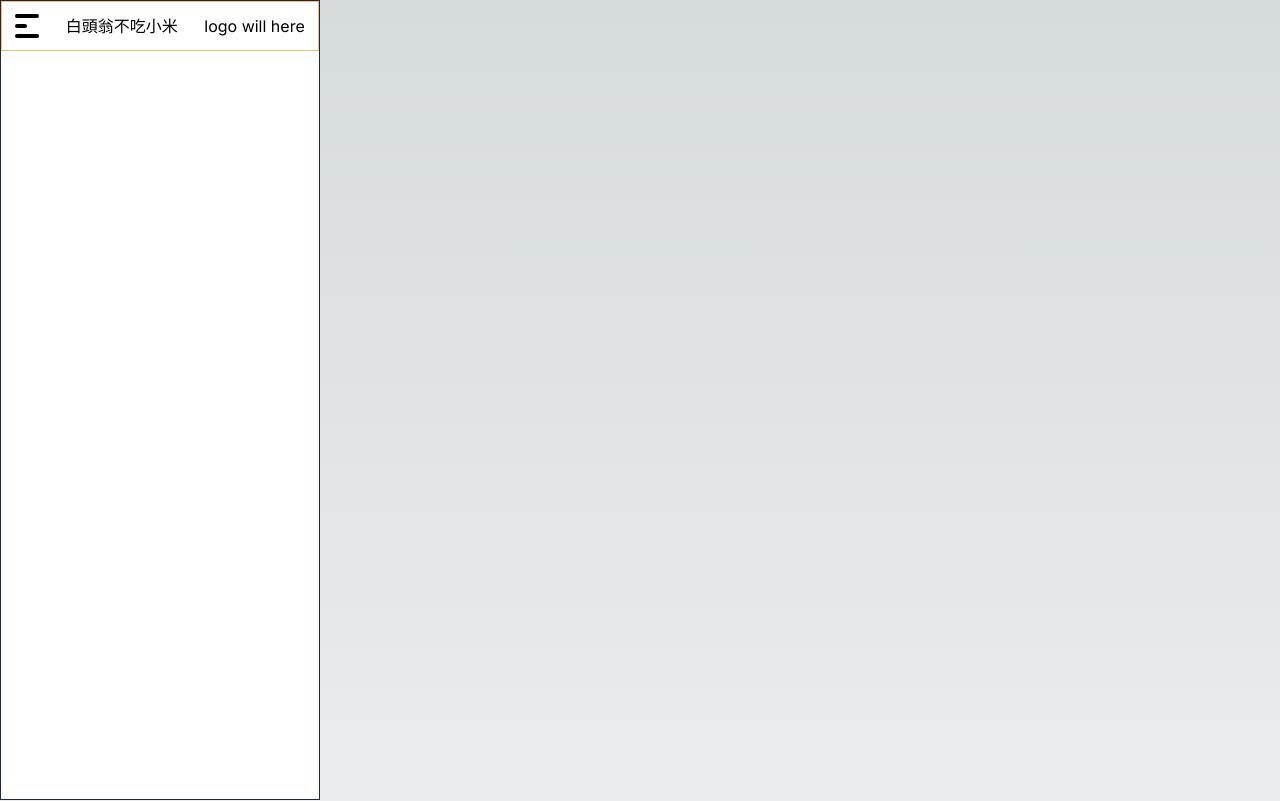
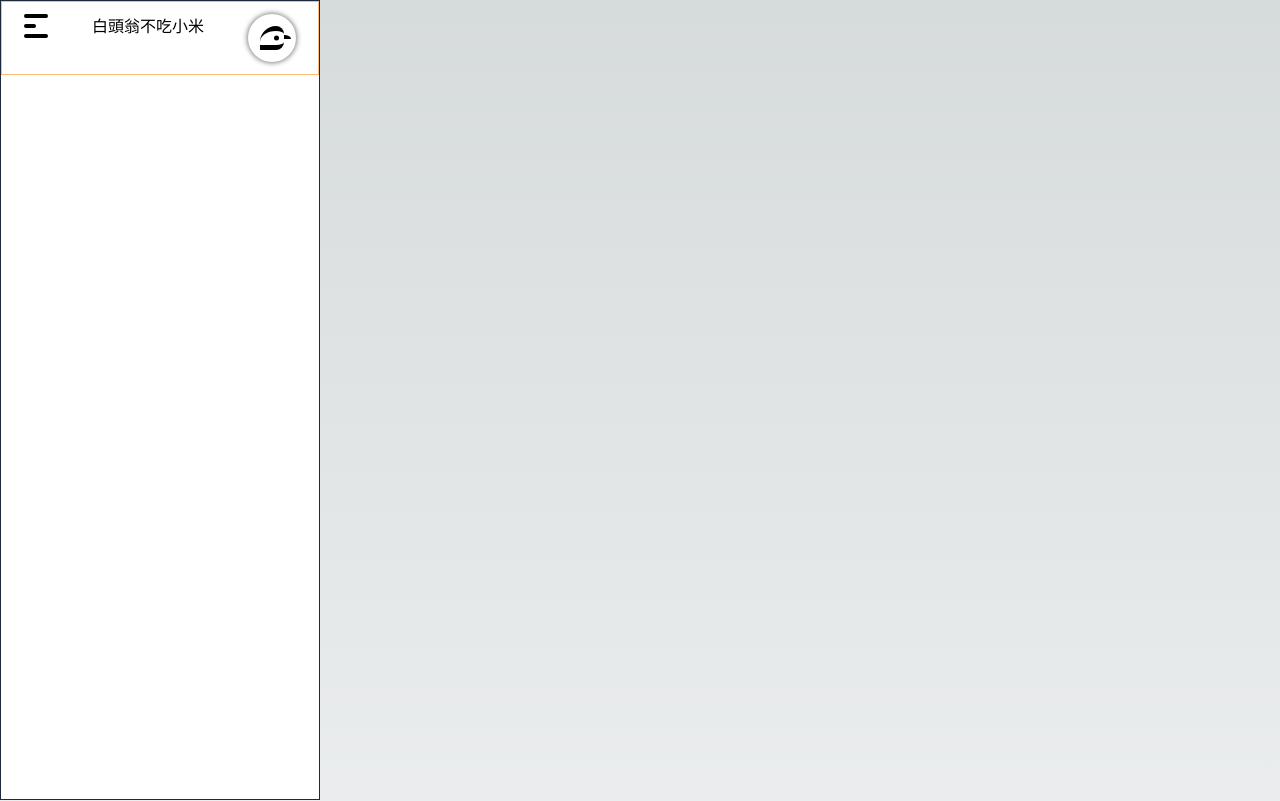
Before and after one commit to ChungYingHo/Practical-Exam, a Next.js app: page / in a window 1280 px wide. Shown: the top 801 px of the page. Built offline with nearby package versions, Linux system fonts and the light colour scheme.

Commit message:
feat: add logo

```diff
--- /dev/null
+++ b/app/components/logo/logo.module.css
@@ -0,0 +1,41 @@
+.logo {
+  width: 3rem;
+  aspect-ratio: 1;
+  border-radius: 50%;
+  box-shadow: 0px 0px 5px 1px rgba(0, 0, 0, 0.5);
+  display: flex;
+  align-items: center;
+  justify-content: center;
+}
+
+.bird {
+  width: 50%;
+  height: 50%;
+  border-bottom: 5px solid black;
+  border-top: 5px solid black;
+  border-radius: 80% 40% 40% 0;
+  position: relative;
+}
+
+.bird::after {
+  content: '';
+  width: 5px;
+  aspect-ratio: 1;
+  border-radius: 50%;
+  background-color: black;
+  position: absolute;
+  top: 50%;
+  right: 20%;
+  transform: translateY(-50%);
+}
+
+.bird::before {
+  content: '';
+  width: 7.5px;
+  aspect-ratio: 5/3;
+  border-radius: 0 100% 0 0;
+  background-color: black;
+  position: absolute;
+  top: 25%;
+  right: -7.5px;
+}
--- /dev/null
+++ b/app/components/logo/logo.tsx
@@ -0,0 +1,11 @@
+import styles from "./logo.module.css"
+
+const Logo = () => {
+  return (
+    <div className={styles.logo}>
+      <div className={styles.bird}></div>
+    </div>
+  )
+}
+
+export default Logo
--- a/app/components/navbar.tsx
+++ b/app/components/navbar.tsx
@@ -1,7 +1,8 @@
-'use client'
+"use client"
 
-import { useState } from 'react'
-import clsx from 'clsx'
+import { useState } from "react"
+import clsx from "clsx"
+import Logo from "./logo/logo"
 
 const NavBar = () => {
   const [isHamburgerOpen, setIsHamburgerOpen] = useState(false)
@@ -19,41 +20,42 @@ const NavBar = () => {
         <div className="hamburger flex h-[1.5rem] w-[1.5rem] flex-col justify-between">
           <div
             className={clsx(
-              'h-1/6 w-full rounded-sm bg-black transition-transform',
+              "h-1/6 w-full rounded-sm bg-black transition-transform",
               {
-                'translate-y-[0.5rem] rotate-45 transform': isHamburgerOpen
+                "translate-y-[0.5rem] rotate-45 transform": isHamburgerOpen
               }
             )}
           ></div>
           <div
             className={clsx(
-              'h-1/6 w-1/2 rounded-sm bg-black transition-opacity',
+              "h-1/6 w-1/2 rounded-sm bg-black transition-opacity",
               {
-                'opacity-0': isHamburgerOpen
+                "opacity-0": isHamburgerOpen
               }
             )}
           ></div>
           <div
             className={clsx(
-              'h-1/6 w-full rounded-sm bg-black transition-transform',
+              "h-1/6 w-full rounded-sm bg-black transition-transform",
               {
-                '-translate-y-[0.5rem] -rotate-45 transform': isHamburgerOpen
+                "-translate-y-[0.5rem] -rotate-45 transform": isHamburgerOpen
               }
             )}
           ></div>
         </div>
         <h3>白頭翁不吃小米</h3>
-        <div>logo will here</div>
+        {/* logo here */}
+        <Logo />
       </div>
       <ul
         className={clsx(
-          'absolute left-0 top-full flex w-full flex-col items-center gap-3 border border-lime-700 bg-white transition-all duration-300',
+          "absolute left-0 top-full flex w-full flex-col items-center gap-3 border border-lime-700 bg-white transition-all duration-300",
           {
-            'max-h-0 opacity-0': !isHamburgerOpen,
-            'max-h-[200px] opacity-100': isHamburgerOpen
+            "max-h-0 opacity-0": !isHamburgerOpen,
+            "max-h-[200px] opacity-100": isHamburgerOpen
           }
         )}
-        style={{ overflow: 'hidden' }}
+        style={{ overflow: "hidden" }}
       >
         <li>
           <a href="/">Home</a>
```
